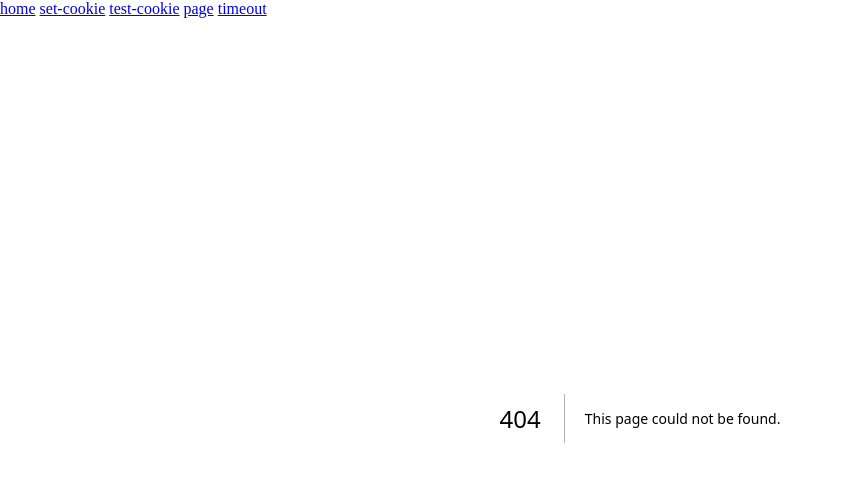
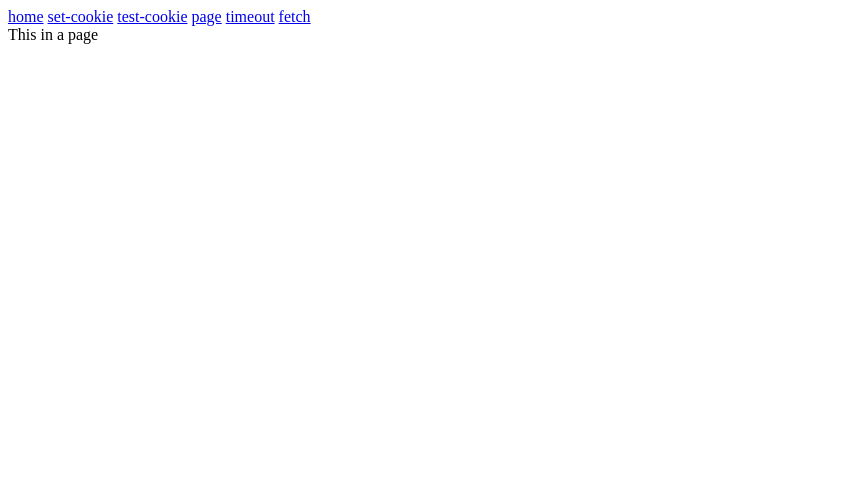
Before and after one commit to ProchaLu/next-loading-state-without-loading, a Next.js app: page /fetch in a window 1280 px wide. Before the commit this address had no page. Shown: the top 482 px of the page, without its empty margins (0-843 px from the left). Built offline with nearby package versions, Linux system fonts and the light colour scheme; no server answers.

Commit message:
Add fetch

```diff
--- /dev/null
+++ b/app/fetch/GeneratePokemon.tsx
@@ -0,0 +1,22 @@
+'use client';
+
+import { useEffect, useState } from 'react';
+
+export default function GeneratePokemon() {
+  const [pokemon, setPokemon] = useState<string | undefined>();
+
+  async function getPokemon() {
+    const response = await fetch(
+      `https://pokeapi.co/api/v2/pokemon/${Math.floor(Math.random() * 151)}`,
+    );
+    const data = await response.json();
+
+    setPokemon(data.name);
+  }
+
+  useEffect(() => {
+    getPokemon().catch(() => {});
+  }, []);
+
+  return <main>This in a {pokemon} page</main>;
+}
--- /dev/null
+++ b/app/fetch/page.tsx
@@ -0,0 +1,9 @@
+import GeneratePokemon from './GeneratePokemon';
+
+export default function PokemonPage() {
+  return (
+    <main>
+      <GeneratePokemon />
+    </main>
+  );
+}
--- a/app/layout.tsx
+++ b/app/layout.tsx
@@ -29,6 +29,9 @@ export default function RootLayout({
             </Link>{' '}
             <Link data-test-id="timeout" href="/timeout">
               timeout
+            </Link>{' '}
+            <Link data-test-id="fetch" href="/fetch">
+              fetch
             </Link>
           </div>
         </nav>
--- a/app/timeout/page.tsx
+++ b/app/timeout/page.tsx
@@ -1,3 +1,5 @@
+import { cookies } from 'next/headers';
+
 function delay() {
   return new Promise<void>((resolve) => {
     setTimeout(() => {
@@ -7,6 +9,8 @@ function delay() {
 }
 
 export default async function LoadingPage() {
+  const session = cookies().get('session')?.value;
+  console.log(session);
   await delay();
   return (
     <div>
```
